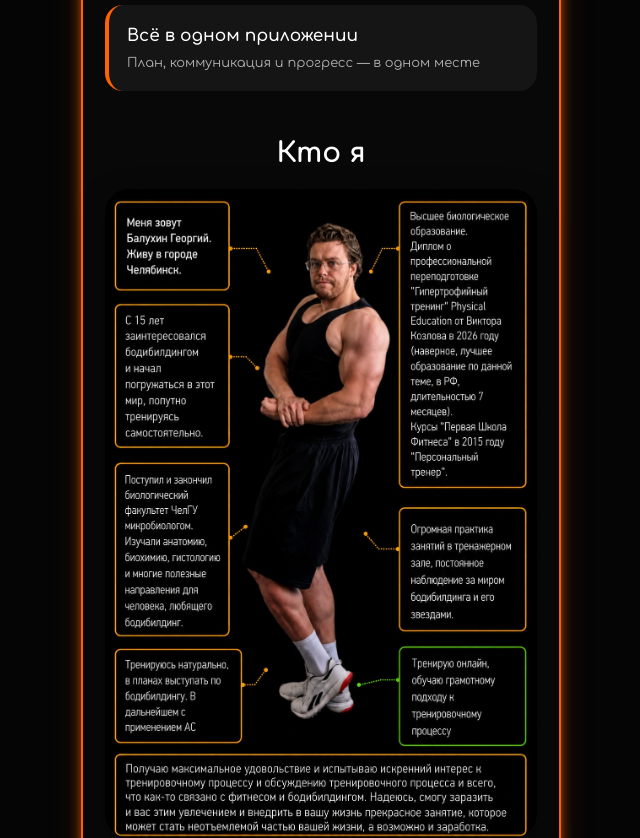
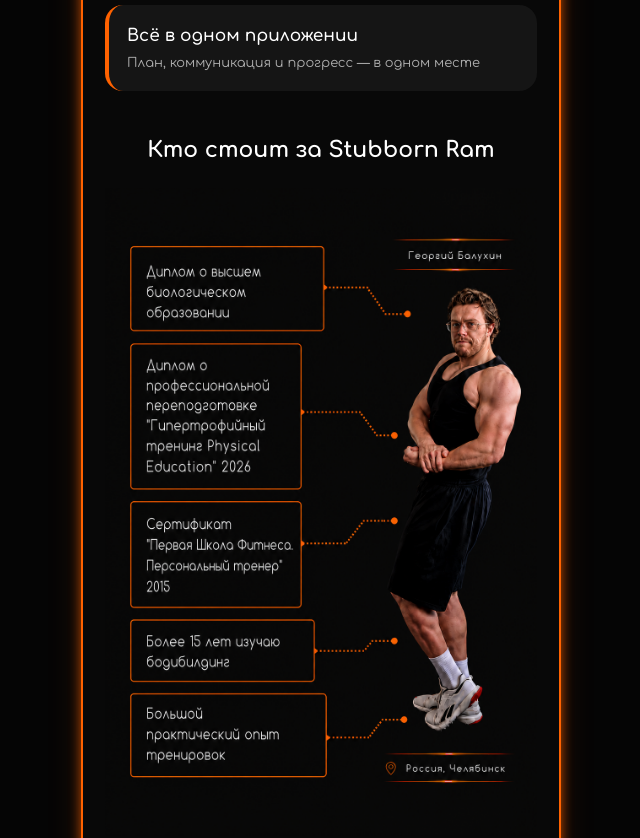
Before and after one commit to GeorgeBalu/Stubborn-ram, a React (Vite) app: page / in a window 1280 px wide. Shown: the part 900-1738 px from the top of the page, without its empty margins (319-959 px from the left). Built offline with nearby package versions, Linux system fonts and the light colour scheme.

Commit message:
Добавлен блок 'Кто стоит за Stubborn Ram'

```diff
--- a/src/App.css
+++ b/src/App.css
@@ -443,30 +443,43 @@ box-shadow:none;
 
     text-align:center;
 
-    font-size:28px;
+    font-size:22px;
 
     font-weight:700;
 
-    margin:30px 0 20px;
+    line-height:1.2;
+
+    margin:30px 0 24px;
+
+    color:#ffffff;
 
 }
 
 .aboutImage{
 
+    display:block;
+
     width:100%;
 
-    display:block;
+    height:auto;
 
-    border-radius:24px;
-
-    margin:0 auto 30px;
-
-    object-fit:cover;
-
-    box-shadow:
-        0 10px 30px rgba(0,0,0,.35);
+    margin:0 auto 28px;
 
 }
+
+.aboutWrapper{
+
+    width:100%;
+
+    display:flex;
+
+    justify-content:center;
+
+    overflow:hidden;
+
+}
+
+
 .resultTitle{
 
     width:100%;
--- a/src/components/Hero.jsx
+++ b/src/components/Hero.jsx
@@ -35,7 +35,7 @@ function Hero() {
           </div>
 
           <div className="featureText">
-            Все аспекты процесса — под контролем
+            Все аспекты прогресса — под контролем
           </div>
         </div>
 
--- a/src/components/HomeContent.jsx
+++ b/src/components/HomeContent.jsx
@@ -1,4 +1,4 @@
-import aboutImage from "../assets/obo-mne.jpg";
+import aboutImage from "../assets/obo-mne.png";
 import Carousel from "./Carousel";
 import Reveal from "./Reveal";
 import BeforeAfter from "./BeforeAfter";
@@ -15,14 +15,14 @@ function HomeContent() {
 
         <Reveal>
   <h2 className="aboutTitle">
-            Кто я
+    Кто стоит за Stubborn Ram
   </h2>
 </Reveal>
 
 <Reveal delay={150}>
   <img
     src={aboutImage}
-            alt="Кто я"
+    alt="Георгий Балухин"
     className="aboutImage"
   />
 </Reveal>
```
Also changed, not shown: src/assets/obo-mne.jpg (deleted), src/assets/obo-mne.png (added). Lines whose indentation alone changed are shown as unchanged.
